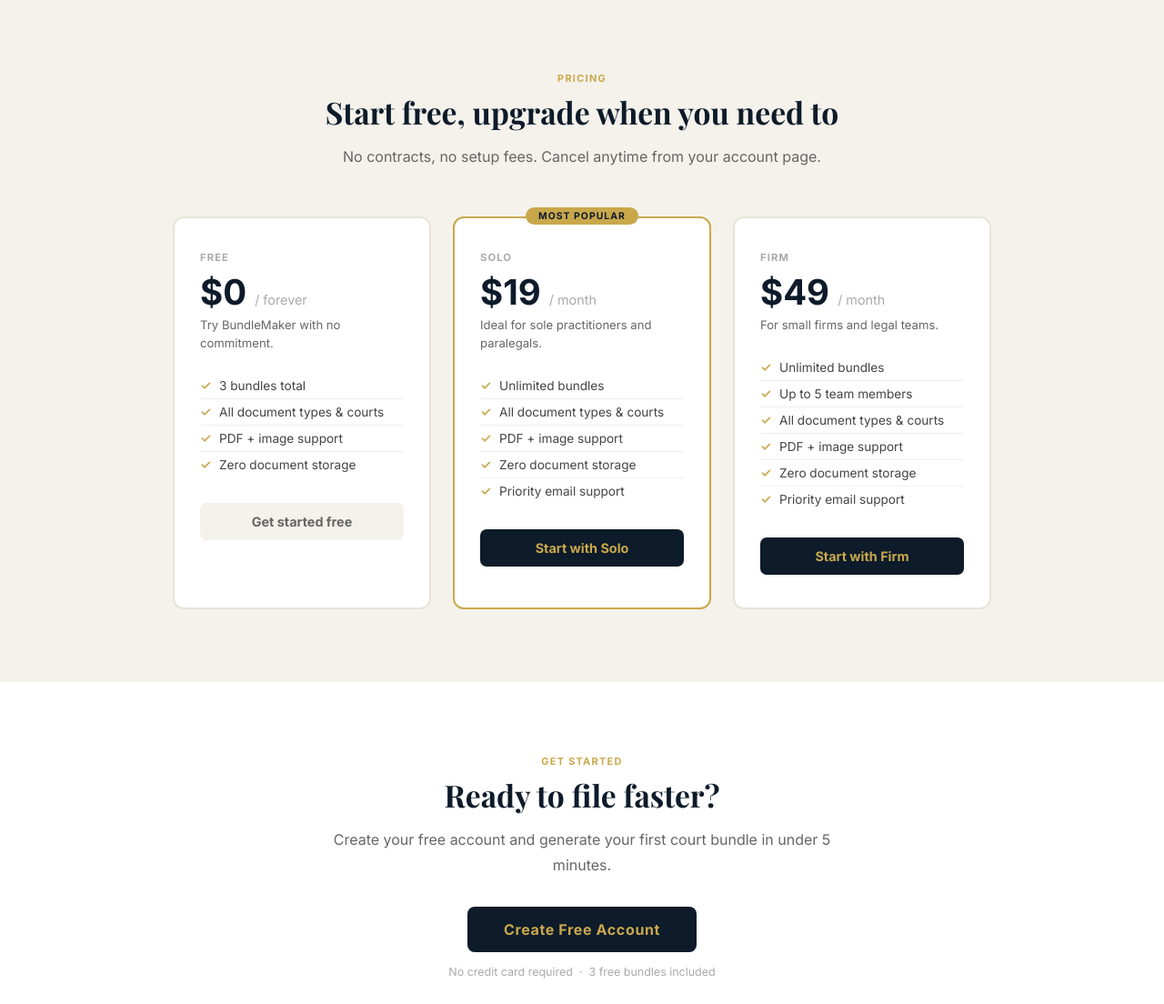
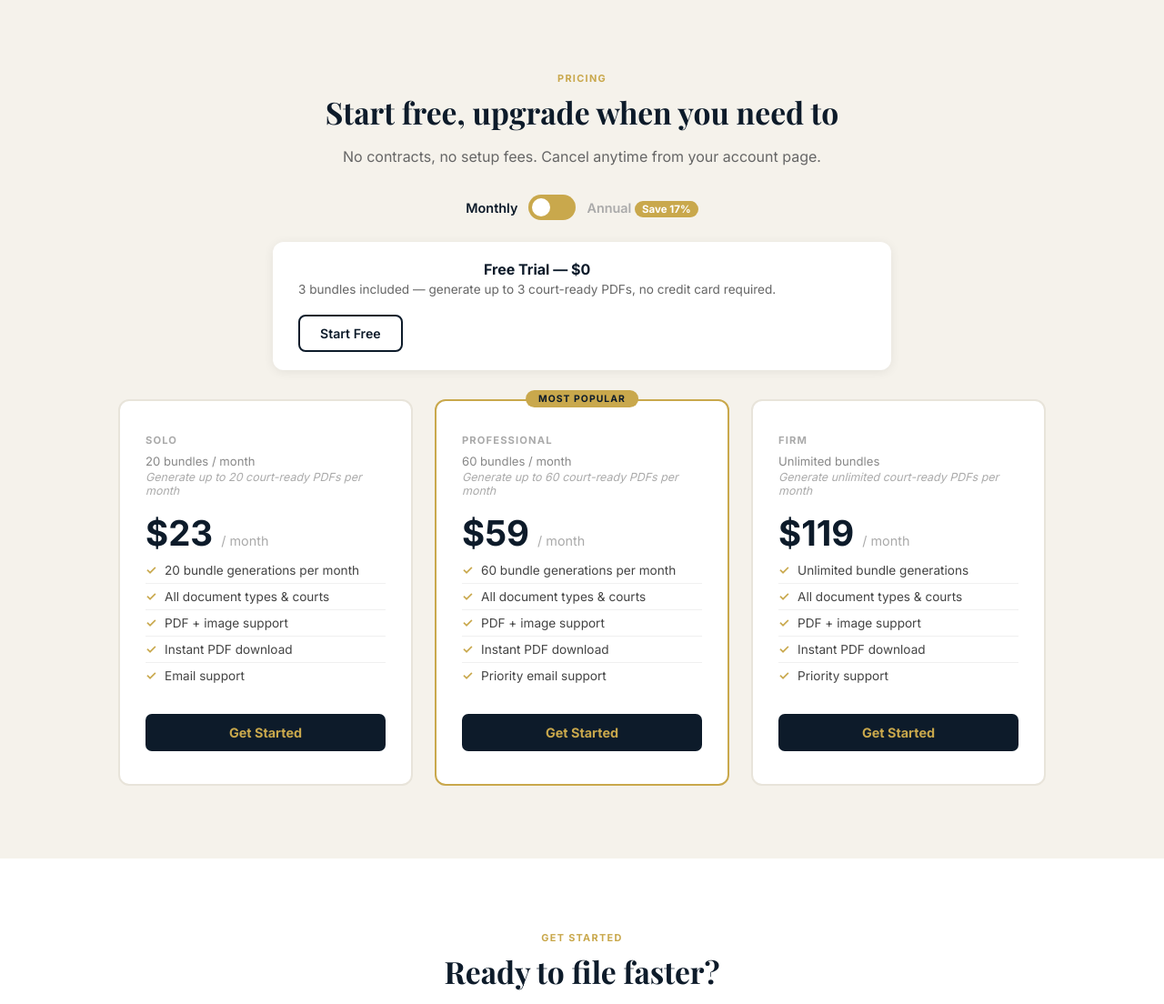
Before and after one commit to AmieOnda2013/bundlemaker, a Flask app: page / in a window 1280 px wide. Shown: the part 2730-3834 px from the top of the page at 91% size. Run offline with Flask 3, Linux system fonts and the light colour scheme.

Commit message:
Update landing page pricing section with 3-tier monthly/annual toggle
- Replace old 2-plan grid (Free/Solo/Firm) with new 3-tier structure
- Add Monthly/Annual billing toggle with Save 17% badge
- Add Free Trial banner (3 bundles, no credit card)
- Solo (/), Professional (/, Most Popular), Firm (/)
- Each card shows bundle count and court-ready PDF description
- Toggle updates button hrefs with correct period parameter

Co-Authored-By: Claude Sonnet 4.6 <noreply@anthropic.com>

```diff
--- a/templates/landing.html
+++ b/templates/landing.html
@@ -270,50 +270,109 @@
     <div class="section-tag">Pricing</div>
     <h2>Start free, upgrade when you need to</h2>
     <p class="section-sub">No contracts, no setup fees. Cancel anytime from your account page.</p>
+
+    <div style="display:flex;align-items:center;justify-content:center;gap:12px;margin:28px 0 8px">
+      <span style="font-size:0.9rem;font-weight:600;color:var(--navy)" id="lp-lbl-monthly">Monthly</span>
+      <label style="position:relative;width:52px;height:28px;display:inline-block;cursor:pointer">
+        <input type="checkbox" id="lpBillingToggle" onchange="lpToggleBilling()" style="opacity:0;width:0;height:0;position:absolute"/>
+        <span style="position:absolute;inset:0;background:var(--gold);border-radius:28px;transition:.3s">
+          <span id="lp-slider-knob" style="position:absolute;height:20px;width:20px;left:4px;bottom:4px;background:#fff;border-radius:50%;transition:.3s;display:block"></span>
+        </span>
+      </label>
+      <span style="font-size:0.9rem;font-weight:600;color:#aaa" id="lp-lbl-annual">Annual <span style="background:var(--gold);color:#fff;font-size:0.72rem;font-weight:700;padding:2px 8px;border-radius:20px">Save 17%</span></span>
+    </div>
+
+    <div style="background:#fff;border-radius:12px;box-shadow:0 2px 12px rgba(0,0,0,0.07);padding:20px 28px;margin:24px auto 32px;max-width:680px;display:flex;align-items:center;justify-content:space-between;gap:20px;flex-wrap:wrap">
+      <div>
+        <div style="font-size:1rem;font-weight:700;color:var(--navy);margin-bottom:4px">Free Trial — $0</div>
+        <div style="font-size:0.85rem;color:#666">3 bundles included — generate up to 3 court-ready PDFs, no credit card required.</div>
+      </div>
+      <a href="/register" style="padding:10px 22px;border:2px solid var(--navy);border-radius:8px;font-weight:600;font-size:0.88rem;color:var(--navy);text-decoration:none;white-space:nowrap">Start Free</a>
+    </div>
   </div>
-  <div class="plans">
+
+  <div class="plans" style="max-width:1020px;margin:0 auto">
+
     <div class="plan-card">
-      <div class="plan-name">Free</div>
-      <div class="plan-price">$0 <span>/ forever</span></div>
-      <div class="plan-desc">Try BundleMaker with no commitment.</div>
+      <div class="plan-name">Solo</div>
+      <div style="font-size:0.82rem;color:#888;margin-bottom:2px">20 bundles / month</div>
+      <div style="font-size:0.78rem;color:#aaa;margin-bottom:16px;font-style:italic">Generate up to 20 court-ready PDFs per month</div>
+      <div id="lp-price-solo-monthly">
+        <div class="plan-price">$23 <span>/ month</span></div>
+      </div>
+      <div id="lp-price-solo-annual" style="display:none">
+        <div class="plan-price">$19 <span>/ month</span></div>
+        <div style="font-size:0.78rem;color:var(--gold);font-weight:600;margin-bottom:4px">Billed $228/year — save $48</div>
+      </div>
       <ul class="plan-features">
-        <li>3 bundles total</li>
+        <li>20 bundle generations per month</li>
         <li>All document types &amp; courts</li>
         <li>PDF + image support</li>
-        <li>Zero document storage</li>
+        <li>Instant PDF download</li>
+        <li>Email support</li>
       </ul>
-      <a href="/register" class="btn-plan btn-plan-free">Get started free</a>
+      <a href="/upgrade/solo?period=monthly" class="btn-plan" id="lp-btn-solo">Get Started</a>
     </div>
+
     <div class="plan-card featured">
       <div class="popular-tag">Most Popular</div>
-      <div class="plan-name">Solo</div>
-      <div class="plan-price">$19 <span>/ month</span></div>
-      <div class="plan-desc">Ideal for sole practitioners and paralegals.</div>
+      <div class="plan-name">Professional</div>
+      <div style="font-size:0.82rem;color:#888;margin-bottom:2px">60 bundles / month</div>
+      <div style="font-size:0.78rem;color:#aaa;margin-bottom:16px;font-style:italic">Generate up to 60 court-ready PDFs per month</div>
+      <div id="lp-price-pro-monthly">
+        <div class="plan-price">$59 <span>/ month</span></div>
+      </div>
+      <div id="lp-price-pro-annual" style="display:none">
+        <div class="plan-price">$49 <span>/ month</span></div>
+        <div style="font-size:0.78rem;color:var(--gold);font-weight:600;margin-bottom:4px">Billed $588/year — save $120</div>
+      </div>
       <ul class="plan-features">
-        <li>Unlimited bundles</li>
+        <li>60 bundle generations per month</li>
         <li>All document types &amp; courts</li>
         <li>PDF + image support</li>
-        <li>Zero document storage</li>
+        <li>Instant PDF download</li>
         <li>Priority email support</li>
       </ul>
-      <a href="/register" class="btn-plan">Start with Solo</a>
+      <a href="/upgrade/professional?period=monthly" class="btn-plan" id="lp-btn-pro">Get Started</a>
     </div>
+
     <div class="plan-card">
       <div class="plan-name">Firm</div>
-      <div class="plan-price">$49 <span>/ month</span></div>
-      <div class="plan-desc">For small firms and legal teams.</div>
+      <div style="font-size:0.82rem;color:#888;margin-bottom:2px">Unlimited bundles</div>
+      <div style="font-size:0.78rem;color:#aaa;margin-bottom:16px;font-style:italic">Generate unlimited court-ready PDFs per month</div>
+      <div id="lp-price-firm-monthly">
+        <div class="plan-price">$119 <span>/ month</span></div>
+      </div>
+      <div id="lp-price-firm-annual" style="display:none">
+        <div class="plan-price">$99 <span>/ month</span></div>
+        <div style="font-size:0.78rem;color:var(--gold);font-weight:600;margin-bottom:4px">Billed $1,188/year — save $240</div>
+      </div>
       <ul class="plan-features">
-        <li>Unlimited bundles</li>
-        <li>Up to 5 team members</li>
+        <li>Unlimited bundle generations</li>
         <li>All document types &amp; courts</li>
         <li>PDF + image support</li>
-        <li>Zero document storage</li>
-        <li>Priority email support</li>
+        <li>Instant PDF download</li>
+        <li>Priority support</li>
       </ul>
-      <a href="/register" class="btn-plan">Start with Firm</a>
+      <a href="/upgrade/firm?period=monthly" class="btn-plan" id="lp-btn-firm">Get Started</a>
     </div>
+
   </div>
 </section>
+<script>
+function lpToggleBilling(){
+  const annual = document.getElementById('lpBillingToggle').checked;
+  document.getElementById('lp-lbl-monthly').style.color = annual ? '#aaa' : 'var(--navy)';
+  document.getElementById('lp-lbl-annual').style.color = annual ? 'var(--navy)' : '#aaa';
+  document.getElementById('lp-slider-knob').style.transform = annual ? 'translateX(24px)' : 'translateX(0)';
+  const period = annual ? 'annual' : 'monthly';
+  [['solo','solo'],['pro','professional'],['firm','firm']].forEach(([key, plan]) => {
+    document.getElementById(`lp-price-${key}-monthly`).style.display = annual ? 'none' : 'block';
+    document.getElementById(`lp-price-${key}-annual`).style.display = annual ? 'block' : 'none';
+    document.getElementById(`lp-btn-${key}`).href = `/upgrade/${plan}?period=${period}`;
+  });
+}
+</script>
 
 <!-- ── CTA ── -->
 <section style="text-align:center;padding:80px 48px">
```
